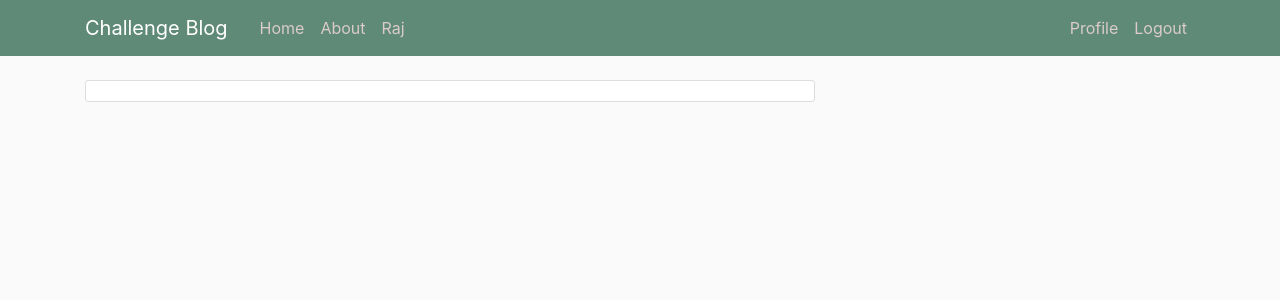
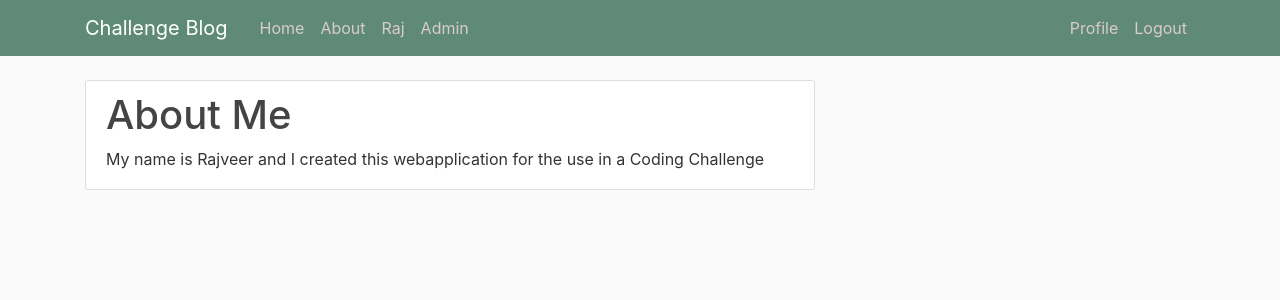
Before and after one commit to RajveerDhillon/Challenge, a Django app: page /about/ in a window 1280 px wide. Shown: the top 300 px of the page. Run offline with Django 3.2, Linux system fonts and the light colour scheme; a user stored in the database is signed in; some libraries are stand-ins or nearby versions.

Commit message:
Added some newthings
When the user is logged in, it will display their username at the navigation bar with a href going to profile. If the user is an admin, an admin va item will appear and directs the user to the admin page

```diff
--- a/django_project/blog/templates/blog/about.html
+++ b/django_project/blog/templates/blog/about.html
@@ -2,7 +2,8 @@
 {% block content %}
     <article class="media content-section">
         <div class="media-body">
-
+            <h1>About Me</h1>
+            <label>My name is Rajveer and I created this webapplication for the use in a Coding Challenge</label>
         </div>
     </article>
 {% endblock content %}
--- a/django_project/blog/templates/blog/base.html
+++ b/django_project/blog/templates/blog/base.html
@@ -30,6 +30,9 @@
                 <a class="nav-item nav-link" href="{% url 'blog-home' %}">Home</a>
                 <a class="nav-item nav-link" href="{% url 'blog-about' %}">About</a>
                 <a class="nav-item nav-link" href="{% url 'profile' %}">{{ user.username }}</a>
+                {% if user.is_staff %}
+                  <a class="nav-item nav-link" href="admin">Admin</a>
+                {% endif %}
               </div>
               <!-- Navbar Right Side -->
               <div class="navbar-nav">
--- a/django_project/blog/templates/blog/home.html
+++ b/django_project/blog/templates/blog/home.html
@@ -4,8 +4,8 @@
         <article class="media content-section">
             <div class="media-body">
             <div class="article-metadata">
-                <label class="text-muted">{{ post.user.username }}</label>
-                <p>{{ post.user.profile.nickname }}</p>
+                <label class="text-muted">User Name: {{ post.user.username }}</label>
+                <p>Nickname: {{ post.user.profile.nickname }}</p>
 
             </div>
             <h2>
--- a/django_project/django_project/urls.py
+++ b/django_project/django_project/urls.py
@@ -21,11 +21,11 @@ from django.conf.urls.static import static
 from users import views as user_views
 
 urlpatterns = [
-    path('admin/', admin.site.urls),
+    path('admin/', admin.site.urls, name= 'admin'),
     path('register/', user_views.register, name = 'register'),
-    path('profile/', user_views.profile, name = 'profile'),
     path('login/', auth_views.LoginView.as_view(template_name='users/login.html'), name = 'login'),
     path('logout/', auth_views.LogoutView.as_view(template_name='users/logout.html'), name = 'logout'),
+    path('profile/', user_views.profile, name = 'profile'),
     path('', include('blog.urls')),
 
 ]
--- a/django_project/users/views.py
+++ b/django_project/users/views.py
@@ -4,13 +4,16 @@ from django.contrib import messages
 from django.contrib.auth.decorators import login_required
 from .forms import UserRegisterForm, UserUpdateForm, ProfileUpdateForm
 
+
 def register(request):
     if request.method == 'POST':
+
+
         form = UserRegisterForm(request.POST)
         if form.is_valid():
             form.save()
             #username = form.cleaned_data.get('username')
-            messages.success(request, f'Your accound has been created! You are now able to login')
+            messages.success(request, f'Your account has been created! You are now able to login')
             return redirect('login')
     else:
         form = UserRegisterForm()
```
Also changed, not shown: django_project/db.sqlite3.
